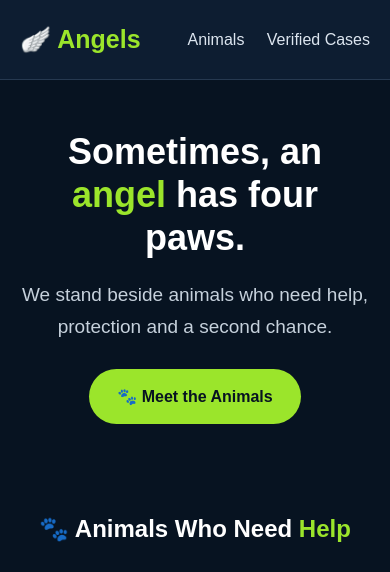
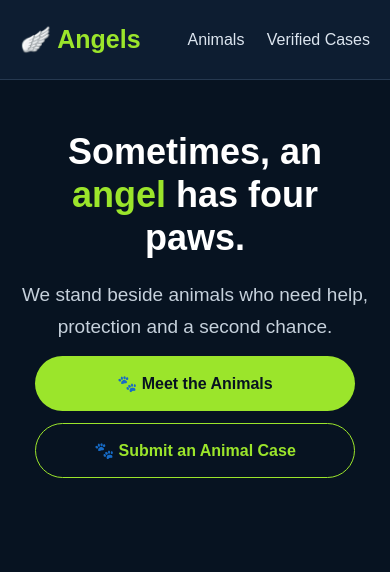
Before and after one commit to AriyoAI/angels-charity, a plain HTML site: page index.html in a window 390 px wide. Shown: the top 572 px of the page. Drawn offline with Linux system fonts and the light colour scheme.

Commit message:
Update index.html

```diff
--- a/index.html
+++ b/index.html
@@ -72,11 +72,22 @@ header{
 
 .btn{
   display:inline-block;
-  margin-top:25px;
+  margin:12px 6px 0;
   padding:14px 28px;
   border-radius:30px;
   background:#9be52b;
   color:#071321;
+  text-decoration:none;
+  font-weight:bold;
+}
+
+.btn-outline{
+  display:inline-block;
+  margin:12px 6px 0;
+  padding:13px 27px;
+  border-radius:30px;
+  border:1px solid #9be52b;
+  color:#9be52b;
   text-decoration:none;
   font-weight:bold;
 }
@@ -198,6 +209,13 @@ footer{
   .cards{
     grid-template-columns:1fr;
   }
+
+  .btn,
+  .btn-outline{
+    display:block;
+    margin:12px auto;
+    max-width:320px;
+  }
 }
 </style>
 </head>
@@ -205,6 +223,7 @@ footer{
 <body>
 
 <header>
+
 <div class="nav">
 
 <div class="logo">🪽 Angels</div>
@@ -215,6 +234,7 @@ footer{
 </div>
 
 </div>
+
 </header>
 
 
@@ -233,6 +253,10 @@ and a second chance.
 
 <a href="#animals" class="btn">
 🐾 Meet the Animals
+</a>
+
+<a href="submit.html" class="btn-outline">
+🐾 Submit an Animal Case
 </a>
 
 </section>
@@ -361,6 +385,10 @@ sharing Angels, supporting trusted animal welfare
 organizations and helping us spread awareness.
 </p>
 
+<a href="submit.html" class="btn-outline">
+🐾 Submit a Case for Review
+</a>
+
 </div>
 
 </section>
```
